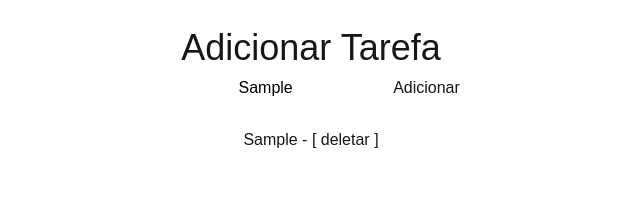
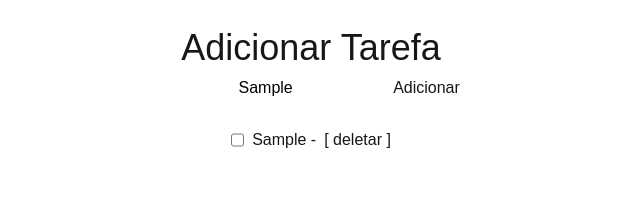
Before and after one commit to Samuel-Oliveira-C/TodoList-Next-App, a Next.js app in the folder todo-list/: page / in a window 1280 px wide. Both pictures are taken after typing "Sample" into the empty fields and a click on the button "Adicionar". Shown: the top 218 px of the page, without its empty margins (329-969 px from the left). Built offline with nearby package versions, Linux system fonts and the light colour scheme.

Commit message:
Feature: foi criado um checkbox e uma funcionalidade para ela

```diff
--- a/todo-list/src/components/TodoList.tsx
+++ b/todo-list/src/components/TodoList.tsx
@@ -17,7 +17,13 @@ const TodoList = () => {
         const novoArray = list.filter((element,key) => key !== index )
         setList(novoArray);
     }
+    const handleToggleEvent  = (index:number) =>{
+        let cloneArray = [...list];
+        cloneArray[index].checked = !cloneArray[index].checked; //vai inverter de o valor boolean atual
+        setList(cloneArray)
+    }
 
+    //Render
     return(
         <section className="w-svw h-screen flex flex-col gap-7">
             <div className="flex justify-start items-center flex-col mt-7 gap-2">
@@ -37,7 +43,10 @@ const TodoList = () => {
                 <div></div>
                 <ol>
                     {list.map((element,index) => (
-                        <li key={index}>{element.label} - <button className="hover:underline" onClick={() => handleRemoveEvent(index)}>[ deletar ]</button></li>))}
+                        <li key={index} className="flex gap-2">
+                            <input type="checkbox" name="checked" id="checked" checked={element.checked} onClick={() => handleToggleEvent(index)}/>
+                            {element.label} - <button className="hover:underline" onClick={() => handleRemoveEvent(index)}>[ deletar ]</button>
+                        </li>))}
                 </ol>
             </div>
         </section>
@@ -46,5 +55,5 @@ const TodoList = () => {
 
 export{TodoList}
 
-//TODO Fazer o botão de remover
-//TODO fazer o checkbox
+//TODO Fazer Refatoração
+//TODO  Adicionar Responsividade(para celulares)
```
